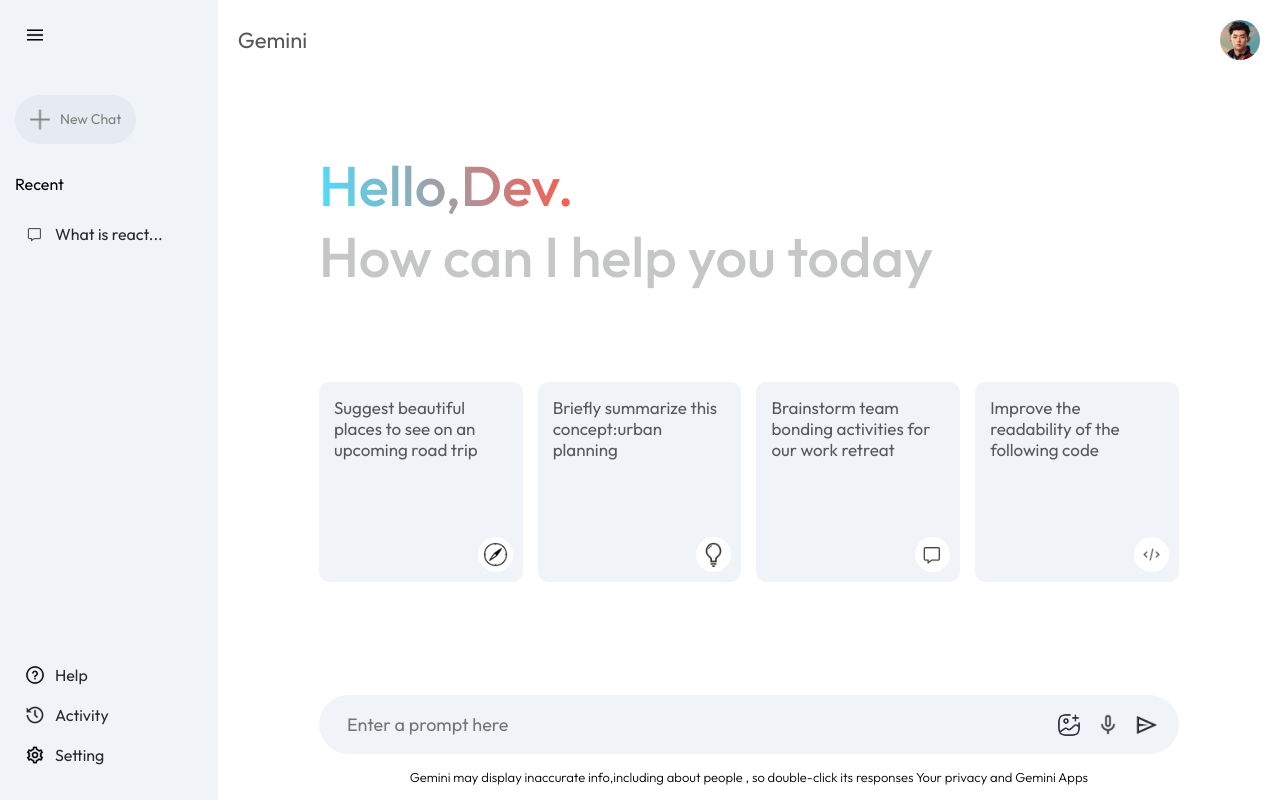
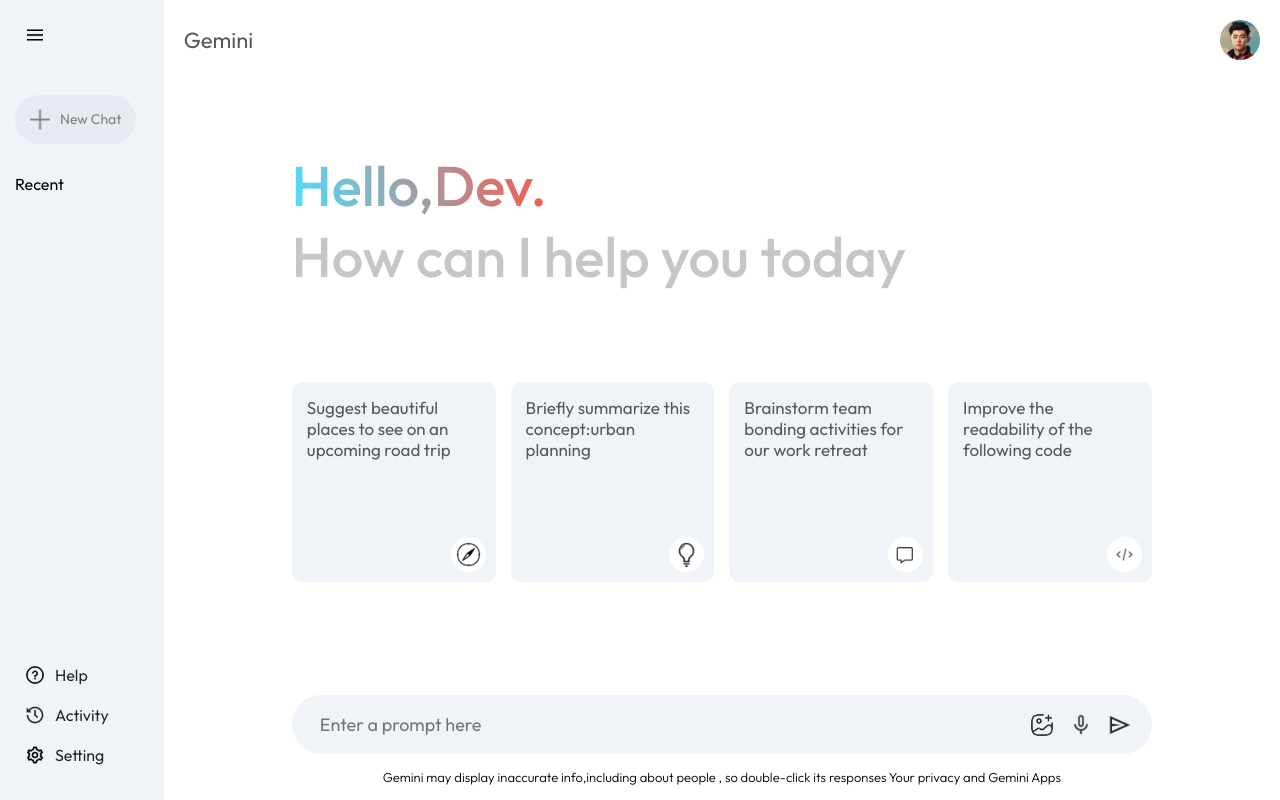
Before and after one commit to Rohithraj16/gemini_ai, a React (Vite) app: page / in a window 1280 px wide. Both pictures are taken after a click on the picture 35 px from the left and 35 px from the top of the page. Built offline with nearby package versions, Linux system fonts and the light colour scheme.

Commit message:
sidebar:a small bug is cleared

```diff
--- a/src/components/Sidebar/Sidebar.jsx
+++ b/src/components/Sidebar/Sidebar.jsx
@@ -1,8 +1,18 @@
-import React, { useState } from "react";
+import React, { useContext, useState } from "react";
 import "./Sidebar.css";
 import { assets } from "../../assets/assets";
+import { Context } from "../../context/context";
+
 const Sidebar = () => {
 	const [extended, setExtended] = useState(false);
+	const { onSent, prevPrompts, setRecentprompt, setInput, newChat } =
+		useContext(Context);
+
+	const loadPrompt = async (prompt) => {
+		setRecentprompt(prompt);
+		await onSent(prompt);
+	};
+
 	return (
 		<div className="sidebar">
 			<div className="top">
@@ -12,17 +22,25 @@
 					src={assets.menu_icon}
 					alt=""
 				/>
-				<div className="new-chat">
+				<div onClick={() => newChat()} className="new-chat">
 					<img src={assets.plus_icon} alt="" />
 					{extended ? <p>New Chat</p> : null}
 				</div>
 				{extended ? (
 					<div className="recent">
 						<p className="recent-title">Recent</p>
-						<div className="recent-entry">
-							<img src={assets.message_icon} alt="" />
-							<p>What is react...</p>
-						</div>
+						{prevPrompts.map((item, index) => {
+							return (
+								<div
+									key={index}
+									onClick={() => loadPrompt(item)}
+									className="recent-entry"
+								>
+									<img src={assets.message_icon} alt="" />
+									<p>{item.slice(0, 18)} ...</p>
+								</div>
+							);
+						})}
 					</div>
 				) : null}
 			</div>
--- a/src/context/context.jsx
+++ b/src/context/context.jsx
@@ -15,15 +15,27 @@
 			setResultData((prev) => prev + nextWord);
 		}, 75 * index);
 	};
+	const newChat = () => {
+		setLoading(false);
+		setShowResult(false);
+	};
 	const onSent = async (prompt) => {
 		setResultData("");
 		setLoading(true);
 		setShowResult(true);
-		setRecentprompt(input);
-		setPrevPrompts(prev=>[...prev,input])
-		const response = await run(input);
+
+		let response;
+		if (prompt !== undefined) {
+			response = await run(prompt);
+			setRecentprompt(prompt);
+		} else {
+			setPrevPrompts((prev) => [...prev, input]);
+			setRecentprompt(input);
+			response = await run(input);
+		}
+
 		let responseArray = response.split("**");
-		let newResponse;
+		let newResponse = "";
 		for (let i = 0; i < responseArray.length; i++) {
 			if (i === 0 || i % 2 !== 1) {
 				newResponse += responseArray[i];
@@ -53,7 +65,7 @@
 		resultData,
 		input,
 		setInput,
-		//newChat
+		newChat,
 	};
 	return (
 		<Context.Provider value={contextValue}>{props.children}</Context.Provider>
```
